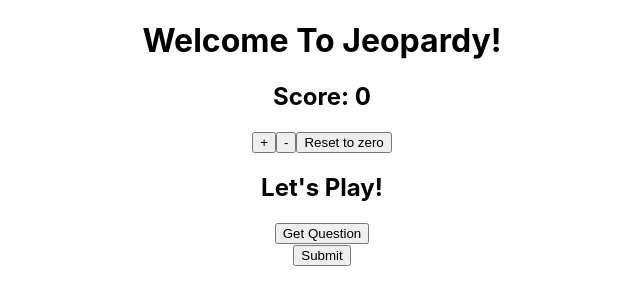
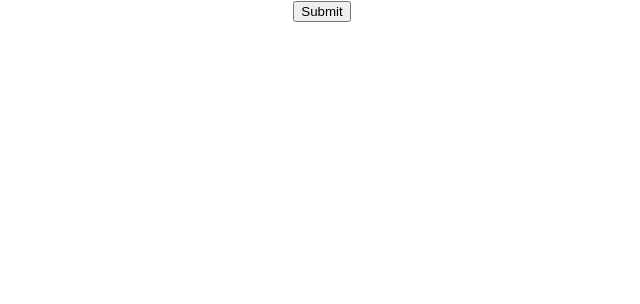
Before and after one commit to alwaysblue21/week14-day3-hw, a React (Create React App) app: page / in a window 1280 px wide. Shown: the top 304 px of the page, without its empty margins (318-958 px from the left). Built offline with nearby package versions, Linux system fonts and the light colour scheme.

Commit message:
some more display

```diff
--- a/src/components/Display.js
+++ b/src/components/Display.js
@@ -8,21 +8,29 @@
 
     const [hideAnswer, setHideAnswer] = useState(true)
 
+   if (question[0]) {
     return (
-        <div>
-        <h1>Welcome To Jeopardy!</h1>
-        <h2>Score: {score}</h2>
-        <section>
-            <button onClick={() => setScore(score + 100)}>+</button>
-            <button onClick={() => setScore(score - 100)}>-</button>
-            <button onClick={() => setScore(0)}>Reset to zero</button>
-        </section>
-        <h2>Let's Play!</h2>
-        <section>
-            <button>Get Question</button>
-        </section>
+        <div className="Display">
+            <div>
+                <div className="Score">
+                    <h1>Score: {score}</h1>
+                    <div>
+                        <button className="Score-Button" onClick={() => setScore(score + 100)}>+100 points!</button>
+                        <button className="Score-Button" onClick={() => setScore(score - 100)}>-100 points!</button>
+                        <button className="Reset_button" onClick={() => setScore(0)}>Reset Your SCore to 0!</button>
+                    </div>
+                </div>
+            </div>
+
+            <div className="Question-Body">
+                <p>Question: {question[0].question}</p>
+                <p>Category: {question[0].category.title}</p>
+                <p>Points: {question[0].value}</p>
+            </div>
+
         </div>
     )
+   }
 }
 
 export default Display;
```
